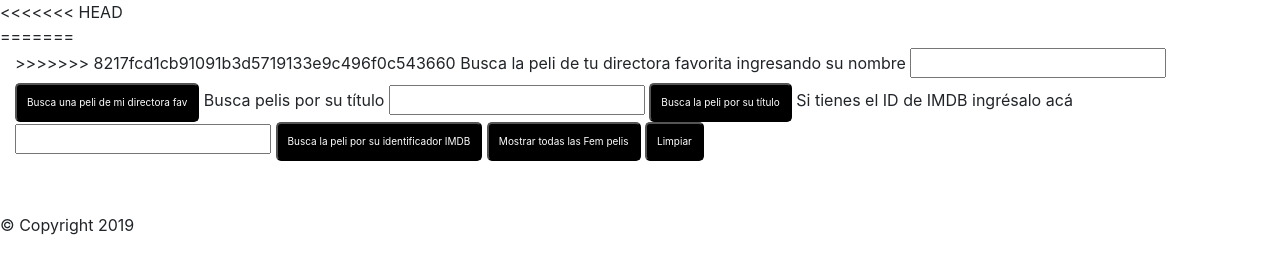
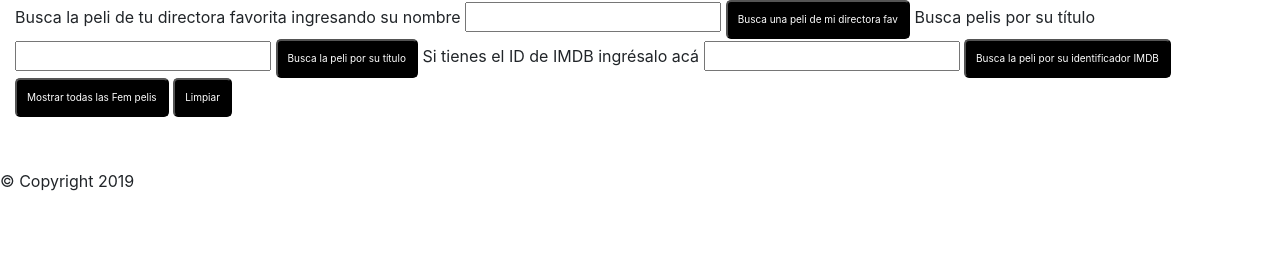
Before and after one commit to natyjimenez/SCL010-hackathon, a website: page src/index.html in a window 1280 px wide. Drawn offline with nearby package versions, Linux system fonts and the light colour scheme; no server answers.

Commit message:
Se modifica head

```diff
--- a/src/index.html
+++ b/src/index.html
@@ -21,11 +21,7 @@
     <div id="modalCanvas"></div>
     <!--Fin del div para que se muestre el modal-->
   <!--Estos dos inputs son para el ingreso de los términos de búsqueda-->
-<<<<<<< HEAD
-  <div class="containerMovie">
-=======
   <div class="container-fluid">
->>>>>>> 8217fcd1cb91091b3d5719133e9c496f0c543660
     <!--Conjunto label, input, button para Buscar Peli por nombre de directora-->
     <label class="form-controlMovie" for="searchOnlyWmBox">Busca la peli de tu directora favorita ingresando su
       nombre</label>
```
